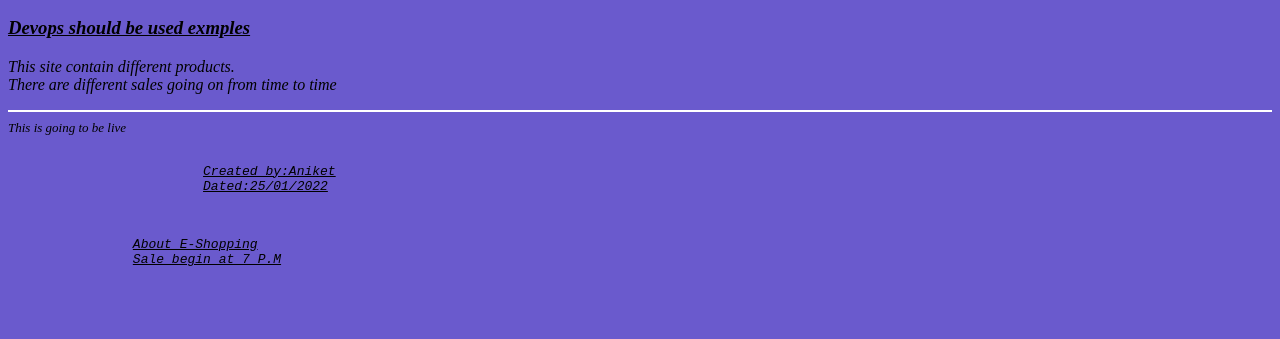
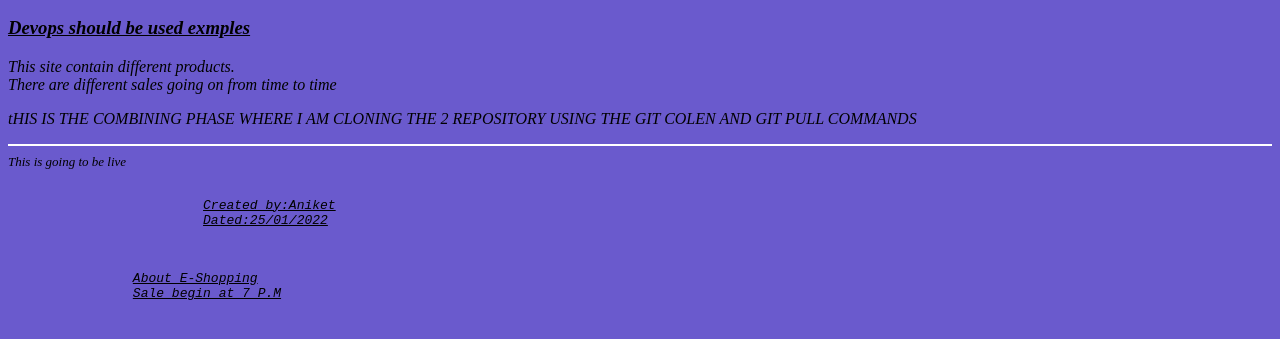
Before and after one commit to anii-si/Test, a plain HTML site: page index.html in a window 1280 px wide. Shown: the part 191-530 px from the top of the page. Drawn offline with Linux system fonts and the light colour scheme.

Commit message:
Change in Temp repo for pull command

```diff
--- a/index.html
+++ b/index.html
@@ -12,6 +12,7 @@
 			 <i><h2 align = "right"> It contain different products and knowledges</h2></b>
 			 <u><h3 align = "left"> Devops should be used exmples </h3></u>
 			 <p>This site contain different products.<br>There are different sales going on from time to time </br></p>
+			 <p>tHIS IS THE COMBINING PHASE WHERE I AM CLONING THE 2 REPOSITORY USING THE GIT COLEN AND GIT PULL COMMANDS</p>
 
 			 <hr color = white>
 			 <font face = "algerian" size = 2 font color "yellow">This is going to be live</font>
```
